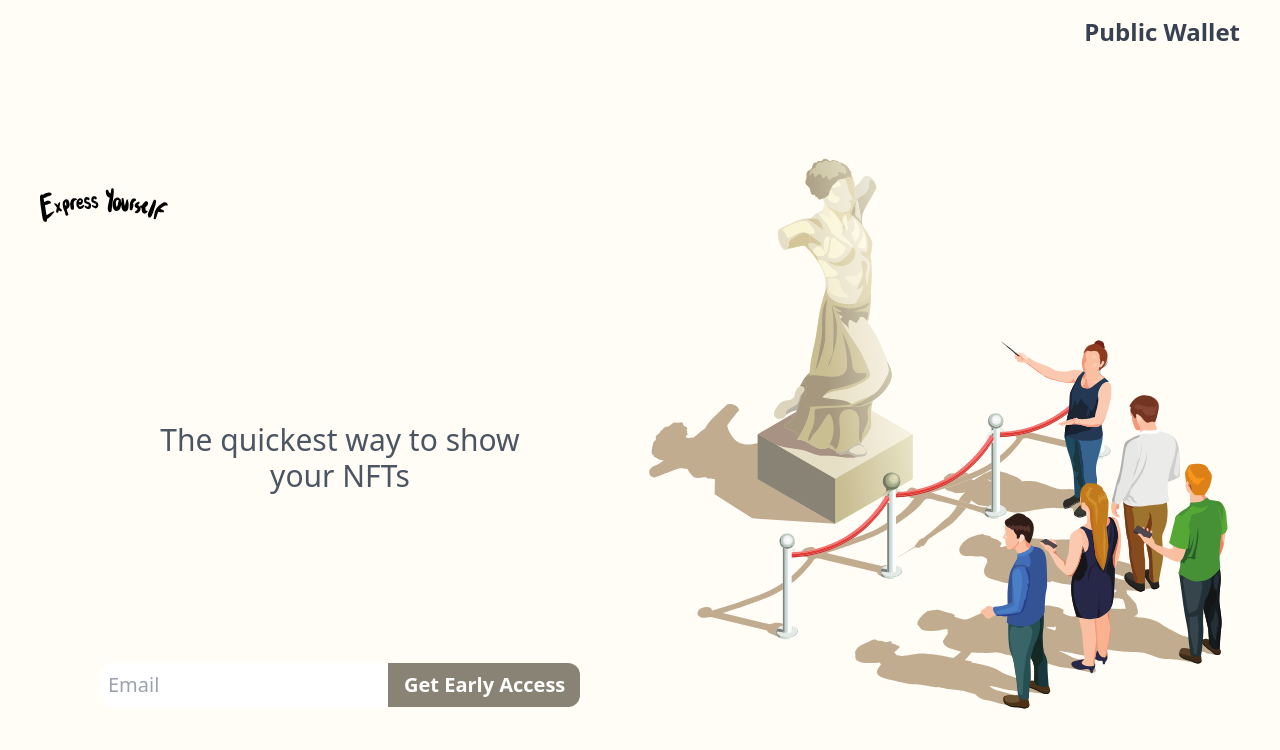
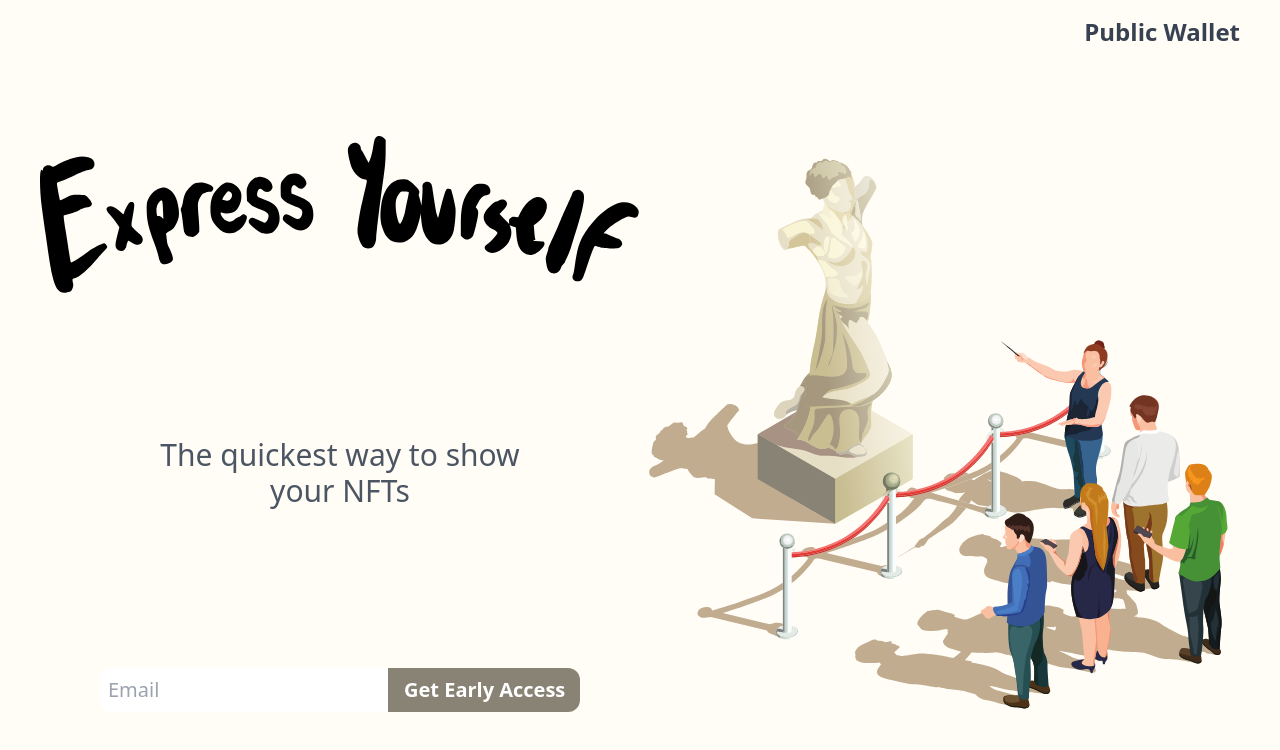
Before and after one commit to turcottep/cryptus, a Next.js app in the folder cryptus-app/: page / in a window 1280 px wide. Shown: the top 750 px of the page. Built offline with nearby package versions, Linux system fonts and the light colour scheme; no server answers.

Commit message:
rolled it back to last pr

```diff
--- a/cryptus-app/components/LandingPage.tsx
+++ b/cryptus-app/components/LandingPage.tsx
@@ -10,12 +10,10 @@ export default function LandingPage() {
 
         <div className="flex h-full justify-evenly md:justify-between flex-col w-full items-center md:flex-row">
           <div className="flex justify-between flex-col w-full md:justify-around items-center text-center md:h-full my-4">
-            <div className="flex-shrink w-auto md:w-full min-w-32 min-h-32">
-              <img
-                draggable="false"
-                className="w-32 flex-1 h-32"
-                src="bighead.svg"
-              />
+            <div className="flex-shrink w-auto md:w-full">
+              <h1 className="mx-auto h-auto">
+                <img draggable="false" className="w-full" src="title.svg" />
+              </h1>
             </div>
             <div className="text-center">
               <p className="md:block leading-normal text-gray-600 text-2xl md:text-3xl xl:text-3xl ">
```
Also changed, not shown: cryptus-app/public/title.svg (renamed from cryptus-app/public/bighead.svg).
